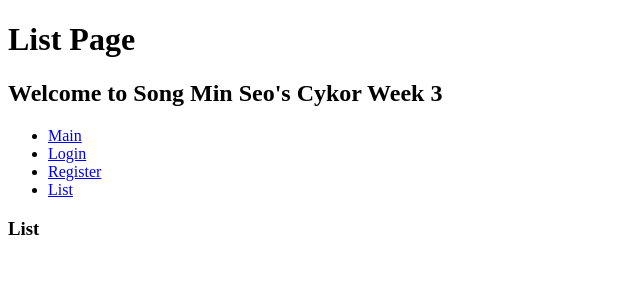
After one commit to minseo1039/25-Cykor, a PHP site: page /list.php in a window 1280 px wide. The commit adds this page. Shown: the top 300 px of the page, without its empty margins (0-640 px from the left). Run offline with PHP 8.4, Linux system fonts and the light colour scheme.

Commit message:
글 리스트 페이지와 글 작성 페이지 구현

```diff
--- a/Cykor_week3/src/index.php
+++ b/Cykor_week3/src/index.php
@@ -15,6 +15,7 @@ session_start();
         <li><a href = "./index.php">Main</a></li>
         <li><a href = "./login.php">Login</a></li>
         <li><a href = "./register.php">Register</a></li>
+        <li><a href = "./list.php">List</a></li>
     </ul>
 
     <?php
--- /dev/null
+++ b/Cykor_week3/src/list.php
@@ -0,0 +1,30 @@
+<?php
+session_start();
+?>
+
+<!DOCTYPE html>
+<html>
+<head>
+    <meta charset="utf-8">
+    <title>Cykor Week 3</title>
+</head>
+<body>
+    <h1>List Page</h1>
+    <h2>Welcome to Song Min Seo's Cykor Week 3</h2>
+    <ul>
+        <li><a href = "./index.php">Main</a></li>
+        <li><a href = "./login.php">Login</a></li>
+        <li><a href = "./register.php">Register</a></li>
+        <li><a href = "./list.php">List</a></li>
+    </ul>
+
+    <?php
+    if (isset($_SESSION['username'])) {
+        echo "<p>Creat the your context!</p>";
+        echo "<a href='write.php'>Write</a>";
+    }
+    ?>
+
+    <h3>List</h3>
+</body>
+</html>
--- a/Cykor_week3/src/login.php
+++ b/Cykor_week3/src/login.php
@@ -10,6 +10,7 @@
         <li><a href = "./index.php">Main</a></li>
         <li><a href = "./login.php">Login</a></li>
         <li><a href = "./register.php">Register</a></li>
+        <li><a href = "./list.php">List</a></li>
     </ul>
     <form action="./login_check.php" method="post">
         <label for="username">Username:</label>
--- a/Cykor_week3/src/register.php
+++ b/Cykor_week3/src/register.php
@@ -10,6 +10,7 @@
         <li><a href = "./index.php">Main</a></li>
         <li><a href = "./login.php">Login</a></li>
         <li><a href = "./register.php">Register</a></li>
+        <li><a href = "./list.php">List</a></li>
     </ul>
     <form action="./insert_user.php" method="post">
         <label for="new_username">Username:</label>
```
Also changed, not shown: Cykor_week3/src/write.php (added, +23 -0 lines).
